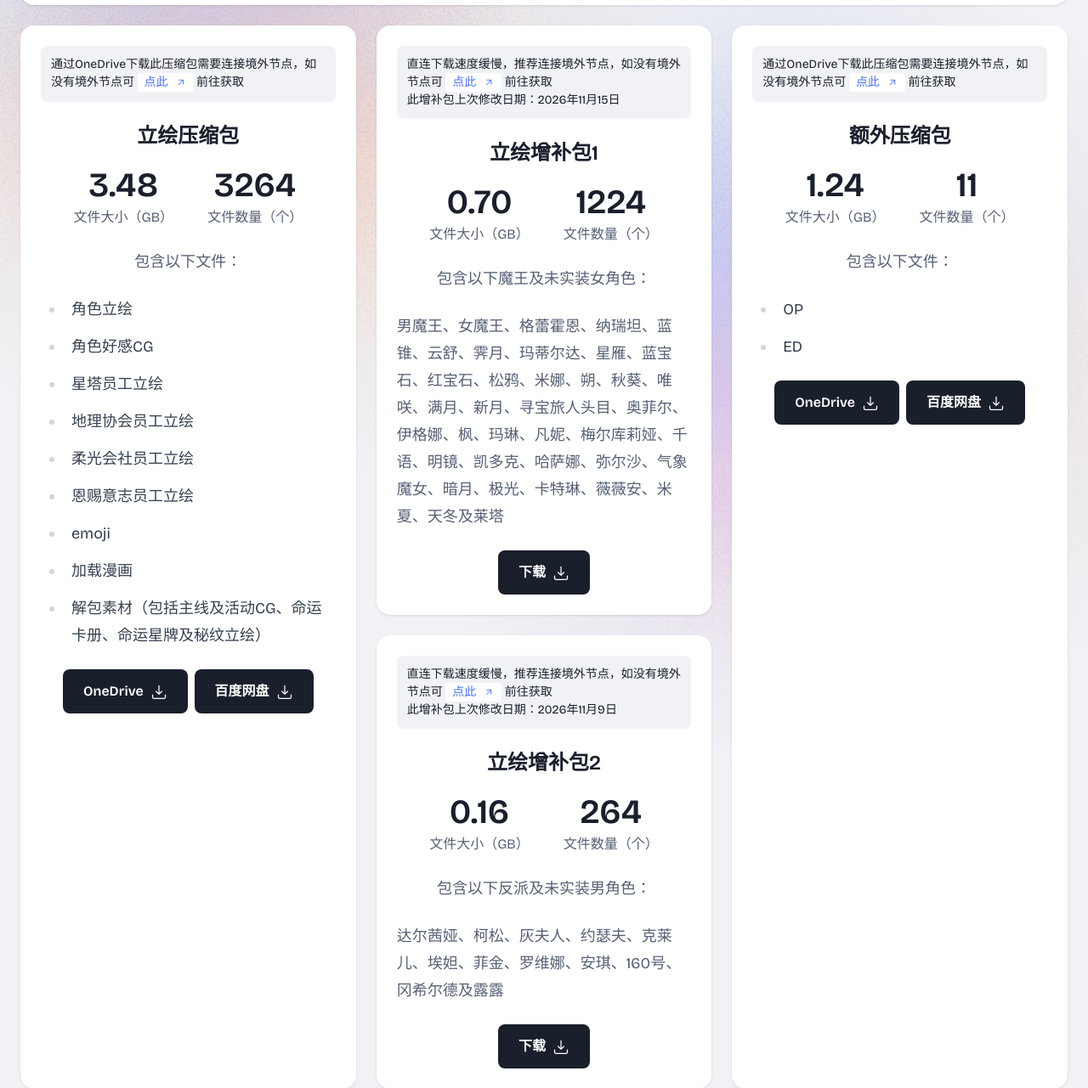
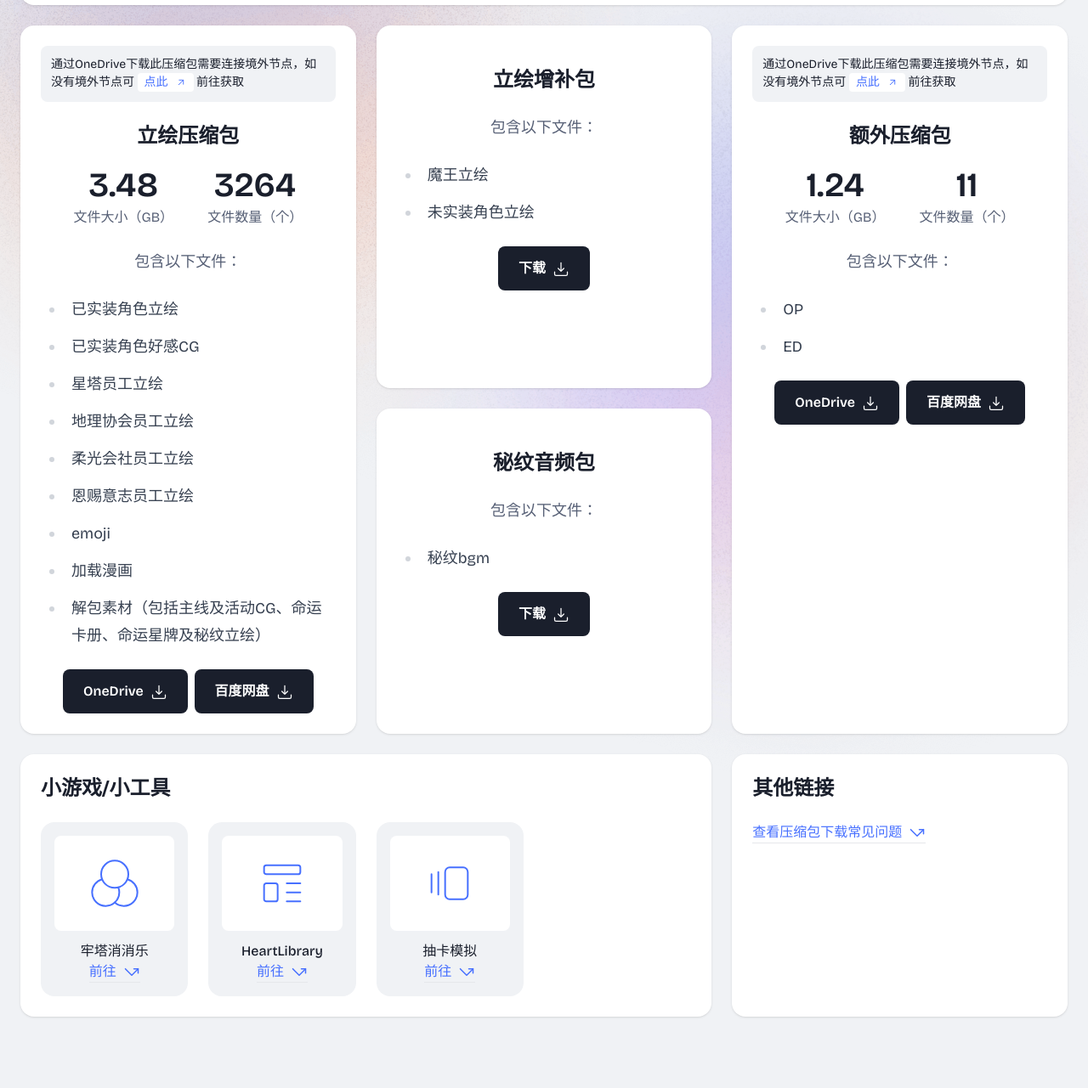
Before and after one commit to stella-sora/index, a plain HTML site: page index.html in a window 1280 px wide. Shown: the part 213-1494 px from the top of the page at 85% size. After the commit the page ends 1434 px from the top, so only its background shows below. Drawn offline with Linux system fonts and the light colour scheme.

Commit message:
Update index.html

```diff
--- a/index.html
+++ b/index.html
@@ -239,10 +239,10 @@
 
                         <ul>
                             <li>
-                                角色立绘
+                                已实装角色立绘
                             </li>
                             <li>
-                                角色好感CG
+                                已实装角色好感CG
                             </li>
                             <li>
                                 星塔员工立绘
@@ -288,50 +288,27 @@
 
             <div class="grid grid-cols-1 gap-4 lg:gap-6">
                 <div class="group rounded-2xl bg-white p-6 shadow dark:bg-black dark:shadow-dark">
-                    <div class="flex flex-col justify-between rounded-lg bg-light p-3 dark:bg-dark-2">
-                        <blockquote class="flex-1 text-sm">
-                            直连下载速度缓慢，推荐连接境外节点，如没有境外节点可
-                            <a href="https://16.76.177.124/auth/register?code=foUv5H30" class="inline-flex items-center gap-2 rounded bg-white px-2 py-1 text-sm leading-none text-primary transition hover:bg-primary hover:text-white dark:bg-black">
-                                <span>点此</span>
-                                <svg xmlns="http://www.w3.org/2000/svg" viewBox="0 0 14 15" fill="none" stroke="currentColor" stroke-linecap="round" stroke-linejoin="round" class="h-3.5 w-3.5 shrink-0">
-                                    <path d="m9.917 4.583-5.834 5.834m.584-5.834h5.25v5.25"></path>
-                                </svg>
-                            </a>
-                            前往获取
-                            <br>
-                            此增补包上次修改日期：2026年11月15日
-                        </blockquote>
-                    </div>
                     <div class="mt-6">
-                        <h3 align="center" class="text-2xl font-semibold dark:text-light">立绘增补包1</h3>
-                        <div class="mt-6 flex flex-wrap items-center justify-center gap-6 lg:gap-10">
-                            <div class="">
-                                <h2 align="center" class="text-3xl font-semibold text-dark dark:text-light lg:text-[40px]">
-                                    <span>0.70</span>
-                                </h2>
-                                <p align="center" class="mt-2 text-muted">文件大小（GB）</p>
-                            </div>
-                            <div class="">
-                                <h2 align="center" class="text-3xl font-semibold text-dark dark:text-light lg:text-[40px]">
-                                    <span>1224</span>
-                                </h2>
-                                <p align="center" class="mt-2 text-muted">文件数量（个）</p>
-                            </div>
-                        </div>
+                        <h3 align="center" class="text-2xl font-semibold dark:text-light">立绘增补包</h3>
 
                         <article class="prose mt-6 dark:prose-invert xl:prose-lg prose-headings:font-medium prose-blockquote:border-primary">
                             <p align="center" class="mt-2 text-muted dark:text-light/70">
-                                包含以下魔王及未实装女角色：
+                                包含以下文件：
                             </p>
 
-                            <p class="mt-2 text-muted dark:text-light/70">
-                                男魔王、女魔王、格蕾霍恩、纳瑞坦、蓝锥、云舒、霁月、玛蒂尔达、星雁、蓝宝石、红宝石、松鸦、米娜、朔、秋葵、唯咲、满月、新月、寻宝旅人头目、奥菲尔、伊格娜、枫、玛琳、凡妮、梅尔库莉娅、千语、明镜、凯多克、哈萨娜、弥尔沙、气象魔女、暗月、极光、卡特琳、薇薇安、米夏、天冬及莱塔
-                            </p>
+                            <ul>
+                                <li>
+                                    魔王立绘
+                                </li>
+                                <li>
+                                    未实装角色立绘
+                                </li>
+                            </ul>
                         </article>
 
                         <!-- CTA buttons -->
                         <div class="mt-6 flex flex-wrap items-center justify-center gap-2">
-                            <a href="https://github.com/stella-sora/index/releases/download/v1.0.0/stella-sora-supplement-1.zip" class="inline-flex items-center gap-2 rounded-lg bg-dark px-6 py-4 text-center text-base font-semibold leading-tight text-white transition hover:bg-primary dark:bg-dark-2 dark:text-white dark:hover:bg-primary dark:hover:text-white">
+                            <a href="clouddrive.html" class="inline-flex items-center gap-2 rounded-lg bg-dark px-6 py-4 text-center text-base font-semibold leading-tight text-white transition hover:bg-primary dark:bg-dark-2 dark:text-white dark:hover:bg-primary dark:hover:text-white">
                                 <span>下载</span>
                                 <svg xmlns="http://www.w3.org/2000/svg" fill="none" viewBox="0 0 24 24" stroke="currentColor" stroke-linecap="round" stroke-linejoin="round" stroke-width="1.5" class="h-5 w-5">
                                     <path d="M3 17v3a2 2 0 002 2h14a2 2 0 002-2v-3M8 12l4 4 4-4M12 4v12"/>
@@ -343,50 +320,24 @@
 
                 <!-- Expertise -->
                 <div class="group rounded-2xl bg-white p-6 shadow dark:bg-black dark:shadow-dark">
-                    <div class="flex flex-col justify-between rounded-lg bg-light p-3 dark:bg-dark-2">
-                        <blockquote class="flex-1 text-sm">
-                            直连下载速度缓慢，推荐连接境外节点，如没有境外节点可
-                            <a href="https://16.76.177.124/auth/register?code=foUv5H30" class="inline-flex items-center gap-2 rounded bg-white px-2 py-1 text-sm leading-none text-primary transition hover:bg-primary hover:text-white dark:bg-black">
-                                <span>点此</span>
-                                <svg xmlns="http://www.w3.org/2000/svg" viewBox="0 0 14 15" fill="none" stroke="currentColor" stroke-linecap="round" stroke-linejoin="round" class="h-3.5 w-3.5 shrink-0">
-                                    <path d="m9.917 4.583-5.834 5.834m.584-5.834h5.25v5.25"></path>
-                                </svg>
-                            </a>
-                            前往获取
-                            <br>
-                            此增补包上次修改日期：2026年11月9日
-                        </blockquote>
-                    </div>
                     <div class="mt-6">
-                        <h3 align="center" class="text-2xl font-semibold dark:text-light">立绘增补包2</h3>
-                        <div class="mt-6 flex flex-wrap items-center justify-center gap-6 lg:gap-10">
-                            <div class="">
-                                <h2 align="center" class="text-3xl font-semibold text-dark dark:text-light lg:text-[40px]">
-                                    <span>0.16</span>
-                                </h2>
-                                <p align="center" class="mt-2 text-muted">文件大小（GB）</p>
-                            </div>
-                            <div class="">
-                                <h2 align="center" class="text-3xl font-semibold text-dark dark:text-light lg:text-[40px]">
-                                    <span>264</span>
-                                </h2>
-                                <p align="center" class="mt-2 text-muted">文件数量（个）</p>
-                            </div>
-                        </div>
+                        <h3 align="center" class="text-2xl font-semibold dark:text-light">秘纹音频包</h3>
 
                         <article class="prose mt-6 dark:prose-invert xl:prose-lg prose-headings:font-medium prose-blockquote:border-primary">
                             <p align="center" class="mt-2 text-muted dark:text-light/70">
-                                包含以下反派及未实装男角色：
+                                包含以下文件：
                             </p>
 
-                            <p class="mt-2 text-muted dark:text-light/70">
-                                达尔茜娅、柯松、灰夫人、约瑟夫、克莱儿、埃妲、菲金、罗维娜、安琪、160号、冈希尔德及露露
-                            </p>
+                            <ul>
+                                <li>
+                                    秘纹bgm
+                                </li>
+                            </ul>
                         </article>
 
                         <!-- CTA buttons -->
                         <div class="mt-6 flex flex-wrap items-center justify-center gap-2">
-                            <a href="https://github.com/stella-sora/index/releases/download/v1.0.0/stella-sora-supplement-2.zip" class="inline-flex items-center gap-2 rounded-lg bg-dark px-6 py-4 text-center text-base font-semibold leading-tight text-white transition hover:bg-primary dark:bg-dark-2 dark:text-white dark:hover:bg-primary dark:hover:text-white">
+                            <a href="clouddrive.html" class="inline-flex items-center gap-2 rounded-lg bg-dark px-6 py-4 text-center text-base font-semibold leading-tight text-white transition hover:bg-primary dark:bg-dark-2 dark:text-white dark:hover:bg-primary dark:hover:text-white">
                                 <span>下载</span>
                                 <svg xmlns="http://www.w3.org/2000/svg" fill="none" viewBox="0 0 24 24" stroke="currentColor" stroke-linecap="round" stroke-linejoin="round" stroke-width="1.5" class="h-5 w-5">
                                     <path d="M3 17v3a2 2 0 002 2h14a2 2 0 002-2v-3M8 12l4 4 4-4M12 4v12"/>
```
